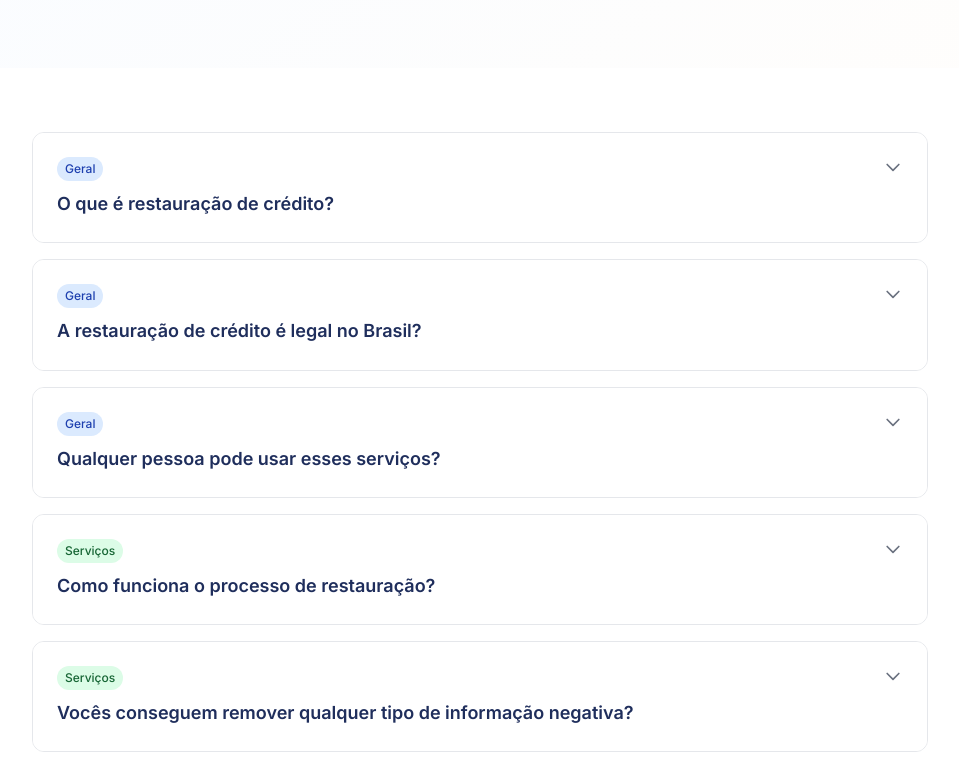
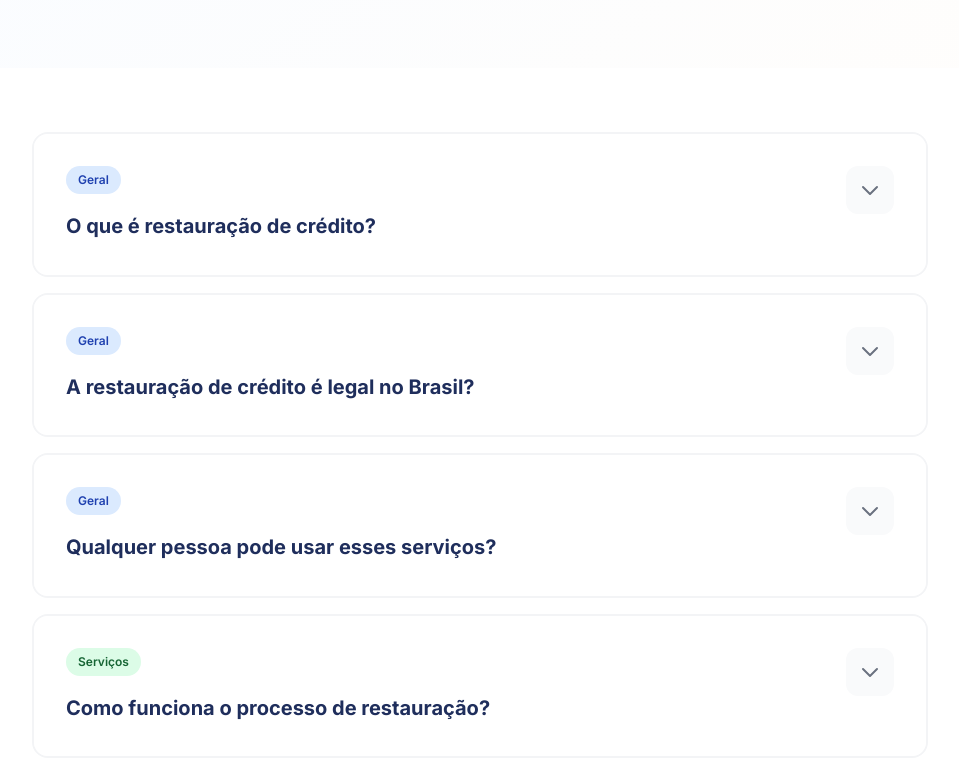
Before and after one commit to BrunoCstr/fixcreditpath, a Next.js app: page /faq in a window 1280 px wide. Shown: the part 900-1668 px from the top of the page, without its empty margins (160-1119 px from the left). Built offline with nearby package versions, Linux system fonts and the light colour scheme.

Commit message:
Enhance FAQ cards design to be less generic with better visual hierarchy
cgen-23731b5601b741c3881b917a73b0aaa3

```diff
--- a/app/faq/page.tsx
+++ b/app/faq/page.tsx
@@ -403,22 +403,34 @@ export default function FAQPage() {
                       initial={{ opacity: 0, y: 20 }}
                       animate={{ opacity: 1, y: 0 }}
                       transition={{ duration: 0.4, delay: index * 0.05 }}
-                      className="border border-gray-200 rounded-xl overflow-hidden hover:shadow-lg transition-shadow duration-300"
+                      className="group relative bg-white border-2 border-gray-100 rounded-2xl overflow-hidden hover:border-[#D86C1F]/30 hover:shadow-xl transition-all duration-300"
                     >
+                      {/* Subtle gradient background on hover */}
+                      <div className="absolute inset-0 bg-gradient-to-r from-[#1F2E5C]/5 to-[#D86C1F]/5 opacity-0 group-hover:opacity-100 transition-opacity duration-300"></div>
+
                       <button
                         onClick={() => toggleQuestion(faq.id)}
-                        className="w-full px-6 py-6 text-left bg-white hover:bg-gray-50 focus:outline-none focus:bg-gray-50 transition-colors duration-200"
+                        className="w-full px-8 py-8 text-left bg-white group-hover:bg-transparent focus:outline-none focus:ring-2 focus:ring-[#D86C1F] focus:ring-offset-2 transition-all duration-200 relative z-10"
                       >
                         <div className="flex items-start justify-between">
-                          <div className="flex-1 pr-4">
-                            <div className="flex items-center mb-2">
+                          <div className="flex-1 pr-6">
+                            <div className="flex items-center mb-4">
                               <span
-                                className={`inline-block px-2 py-1 rounded-full text-xs font-medium mr-3 ${getCategoryColor(faq.category)}`}
+                                className={`inline-flex items-center px-3 py-1.5 rounded-full text-xs font-semibold mr-4 ${getCategoryColor(faq.category)}`}
                               >
                                 {faq.category}
                               </span>
+                              {openQuestion === faq.id && (
+                                <motion.span
+                                  initial={{ scale: 0 }}
+                                  animate={{ scale: 1 }}
+                                  className="inline-flex items-center px-2 py-1 bg-[#D86C1F]/10 text-[#D86C1F] rounded-full text-xs font-medium"
+                                >
+                                  Aberto
+                                </motion.span>
+                              )}
                             </div>
-                            <h3 className="text-lg font-semibold text-[#1F2E5C] leading-relaxed">
+                            <h3 className="text-xl font-bold text-[#1F2E5C] leading-relaxed group-hover:text-[#1F2E5C] transition-colors duration-200">
                               {faq.question}
                             </h3>
                           </div>
@@ -427,10 +439,11 @@ export default function FAQPage() {
                               animate={{
                                 rotate: openQuestion === faq.id ? 180 : 0,
                               }}
-                              transition={{ duration: 0.2 }}
+                              transition={{ duration: 0.3, ease: "easeInOut" }}
+                              className="w-12 h-12 bg-gray-50 group-hover:bg-[#D86C1F]/10 rounded-xl flex items-center justify-center transition-colors duration-300"
                             >
                               <svg
-                                className="w-5 h-5 text-gray-500"
+                                className="w-6 h-6 text-gray-500 group-hover:text-[#D86C1F] transition-colors duration-300"
                                 fill="none"
                                 stroke="currentColor"
                                 viewBox="0 0 24 24"
@@ -453,14 +466,16 @@ export default function FAQPage() {
                             initial={{ height: 0, opacity: 0 }}
                             animate={{ height: "auto", opacity: 1 }}
                             exit={{ height: 0, opacity: 0 }}
-                            transition={{ duration: 0.3 }}
-                            className="overflow-hidden"
+                            transition={{ duration: 0.4, ease: "easeInOut" }}
+                            className="overflow-hidden relative z-10"
                           >
-                            <div className="px-6 pb-6 bg-gray-50">
-                              <div className="border-t border-gray-200 pt-4">
-                                <p className="text-gray-700 leading-relaxed">
-                                  {faq.answer}
-                                </p>
+                            <div className="px-8 pb-8 bg-gradient-to-b from-gray-50/50 to-gray-50">
+                              <div className="border-t border-gray-200 pt-6">
+                                <div className="bg-white rounded-xl p-6 shadow-sm border border-gray-100">
+                                  <p className="text-gray-700 leading-relaxed text-lg">
+                                    {faq.answer}
+                                  </p>
+                                </div>
                               </div>
                             </div>
                           </motion.div>
```
